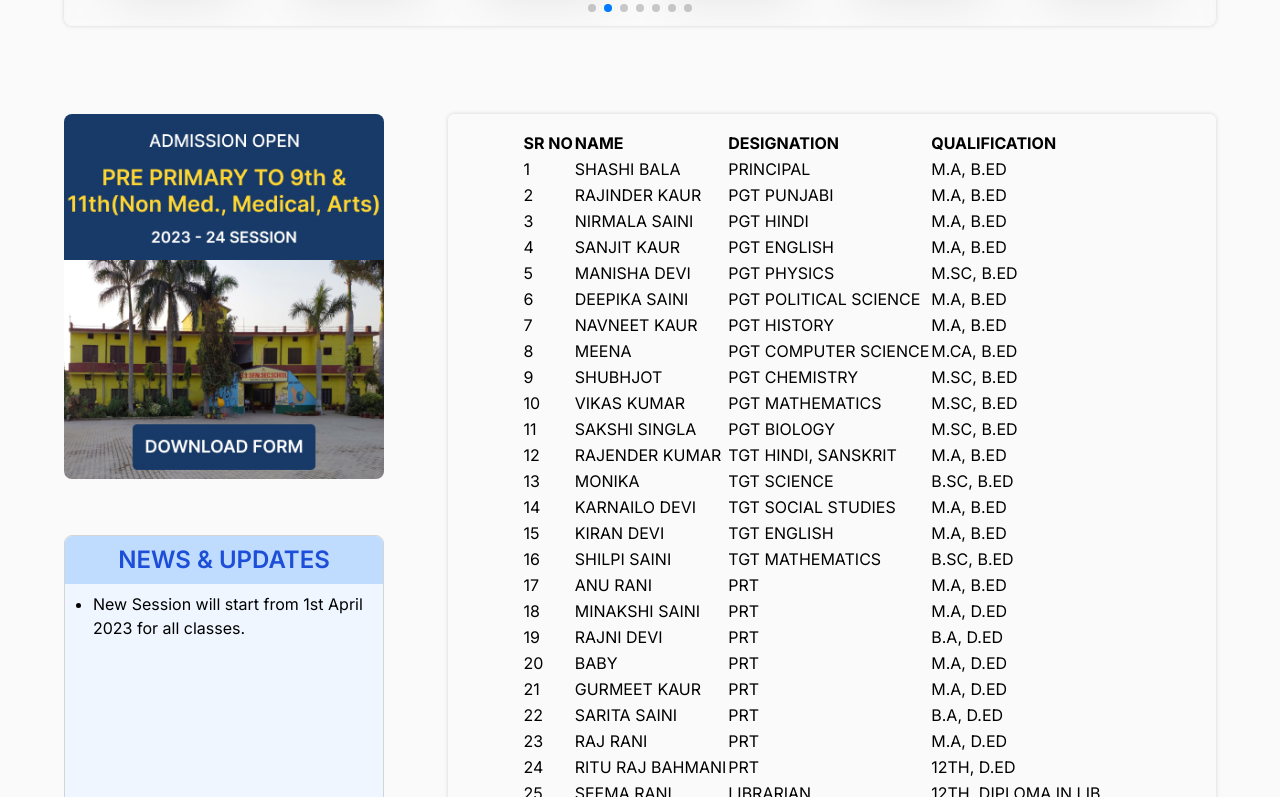
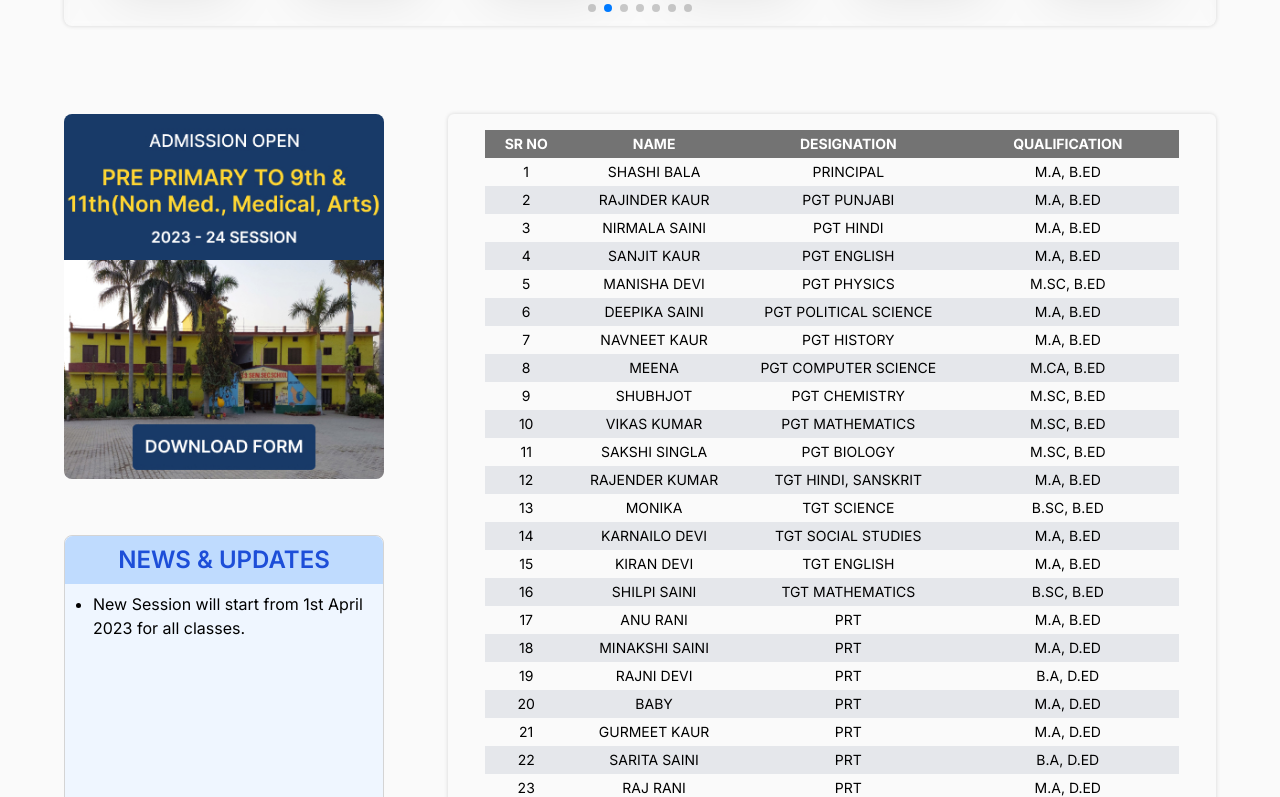
Before and after one commit to s2sharpit/school, a Next.js app: page /faculty in a window 1280 px wide. Shown: the part 543-1340 px from the top of the page. Built offline with nearby package versions, Linux system fonts and the light colour scheme.

Commit message:
fixes bugs

```diff
--- a/src/app/academics/fee_structure/page.tsx
+++ b/src/app/academics/fee_structure/page.tsx
@@ -1,7 +1,8 @@
 export default function FeeStructure() {
     return (
-        <section className="">
-            <table className="table table-striped w-full ">
+        <section>
+            <h3>Fee Structure</h3>
+            <table className="border-2 rounded-3xl">
                 <thead>
                     <tr>
                         <th>Sr No</th>
--- a/src/app/academics/student_strength/page.tsx
+++ b/src/app/academics/student_strength/page.tsx
@@ -1,7 +1,8 @@
 export default function StudentStrength() {
   return (
     <section className="">
-            <table className="table table-striped w-full">
+      <h3>Student Strength</h3>
+      <table>
         <thead>
           <tr>
             <th>Sr No</th>
--- a/src/app/faculty/page.tsx
+++ b/src/app/faculty/page.tsx
@@ -1,13 +1,16 @@
 export default function Faculty() {
   return (
     <section>
-            <table className="table table-striped w-full">
-  <tbody><tr>
+      <table className="text-sm">
+        <thead>
+          <tr>
             <th>SR NO</th>
             <th>NAME</th>
             <th>DESIGNATION</th>
             <th>QUALIFICATION</th>
           </tr>
+        </thead>
+        <tbody>
           <tr>
             <td>1</td>
             <td>SHASHI BALA</td>
@@ -171,7 +174,8 @@ export default function Faculty() {
             <td>12TH DIPLOMA  ART/CRAFT</td>
           </tr>
 
-</tbody></table>
+        </tbody>
+      </table>
     </section>
   )
 }
--- a/src/app/globals.css
+++ b/src/app/globals.css
@@ -102,6 +102,20 @@
     @apply m-0 -rotate-45;
     transition: margin 0.15s ease-in, transform 0.2s ease-out 0.15s;
   }
+
+  table,
+  th,
+  td {
+    @apply border-collapse text-center py-1 px-5;
+  }
+
+  tr:nth-child(even) {
+    @apply bg-gray-200;
+  }
+
+  thead th {
+    @apply bg-neutral-500 text-white;
+  }
 }
 
 .swiper {
--- a/src/components/Navbar.tsx
+++ b/src/components/Navbar.tsx
@@ -38,7 +38,7 @@ export default function Navbar() {
                         </Link>
                         {data.nested &&
                             <div className={`md:scale-0 group-hover:scale-100 group-hover:block md:hidden md:absolute text-left bg-container-color shadow-header md:pt10 w-40 rounded-md transition-all duration-700 mx-auto md:-translate-x-1/4`}>
-                                {(data.nested).map((d, i) => <Link key={i} href={"/" + data.li + "/" + d} className="block capitalize w-full text-center py-4 px-2 hover:bg-body-color rounded-md transition duration-300">{d}</Link>)}
+                                {(data.nested).map((d, i) => <Link key={i} href={"/" + data.li + "/" + d.ls} className="block capitalize w-full text-center py-4 px-2 hover:bg-body-color rounded-md transition duration-300">{d.name}</Link>)}
                             </div>
                         }
                     </li>
--- a/src/data/navData.js
+++ b/src/data/navData.js
@@ -2,11 +2,32 @@ const navData = [
     { li: "admission" },
     {
         li: "infrastructure",
-        nested: ["library_&_labs", "sports_firstAid_transport",]
+        nested: [
+            {
+                name: "library & labs",
+                ls: "library_&_labs",
+            },
+            {
+                name: "sports",
+                ls: "sports_firstAid_transport",
+            },
+        ]
     },
     {
         li: "academics",
-        nested: ["fee_structure", "student_strength", "parent_teacher_meeting",]
+        nested: [
+            {
+                name: "Fee Structure",
+                ls: "fee_structure",
+            },
+            {
+                name: "Student Strength",
+                ls: "student_strength",
+            },
+            {
+                name: "Parent's Teacher Meeting",
+                ls: "ptm",
+            },]
     },
     { li: "faculty" },
 ]
```
Also changed, not shown: src/app/academics/ptm/page.tsx (renamed from src/app/academics/parent_teacher_meeting/page.tsx). Lines whose indentation alone changed are shown as unchanged.
